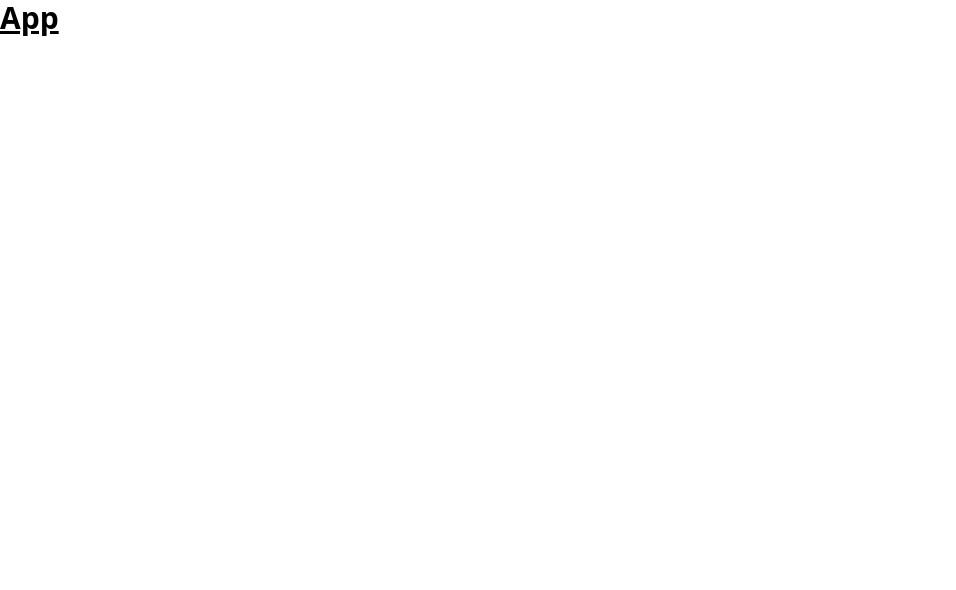
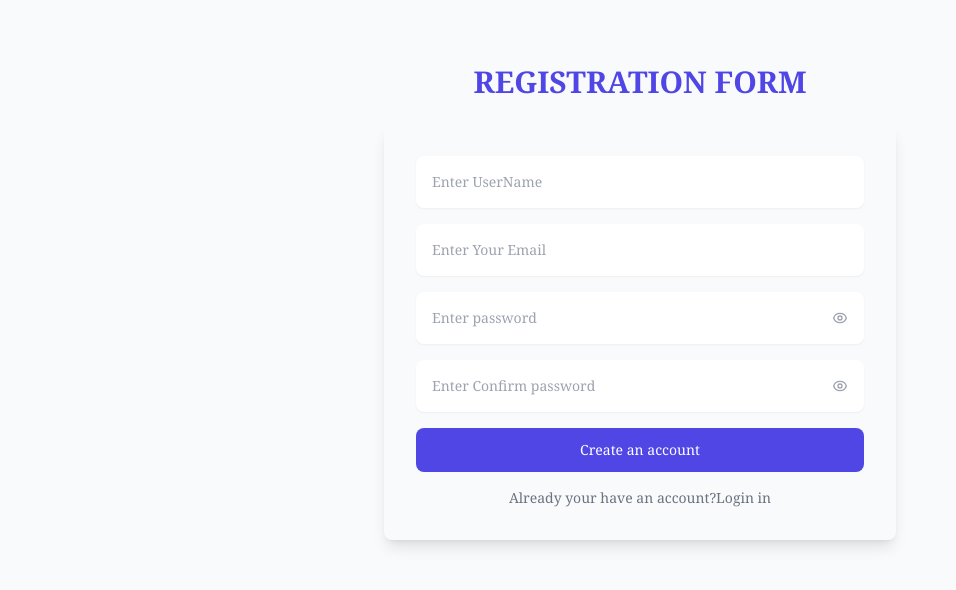
Before and after one commit to Nyiranez/Front-End-Huza-App, a React (Vite) app: page /Signup in a window 1280 px wide. Shown: the top 590 px of the page, without its empty margins (0-956 px from the left). Built offline with nearby package versions, Linux system fonts and the light colour scheme.

Commit message:
design signin and sign up page

```diff
--- a/src/App.jsx
+++ b/src/App.jsx
@@ -1,8 +1,25 @@
+import React from 'react'
+import { BrowserRouter as Router,Routes,Route} from 'react-router-dom'
+import Signin from './Pages/Components/Signin'
+import Signup from './Pages/Components/Signup'
+import Internship from './Pages/Internship'
+import MakeupDesign from './Pages/MakeupDesign'
+import Plainters from './Pages/Plainters'
 
 
 const App = () => {
   return (
-    <div className="text-3xl font-bold underline">App</div>
+    <div>
+       <Router>
+        <Routes>
+            <Route path='/'element={<Signin/>}/>
+            <Route path="/Signup" element={<Signup/>}/>
+            <Route path="/Internship" element={<Internship/>}/>
+            <Route path="/MakeupDesign" element={<MakeupDesign/>}/>
+            <Route path="/Plainters" element={<Plainters/>}/>
+        </Routes>
+       </Router>
+    </div>
   )
 }
 
--- /dev/null
+++ b/src/Pages/Components/Signin.jsx
@@ -0,0 +1,79 @@
+import React from 'react'
+import { Link } from 'react-router-dom'
+
+const Signin = () => {
+  return (
+    <div className='bg-gray-50'>
+    <div class="mx-auto max-w-screen-xl px-4 py-16 sm:px-6 lg:px-8">
+  <div class="mx-auto max-w-lg">
+    <h1 class="text-center text-2xl font-bold text-indigo-600 sm:text-3xl font-serif">SIGNIN INTO YOUR ACCOUNT</h1>
+
+    <form action="#" class="mb-0 mt-6 space-y-4 rounded-lg p-4 shadow-lg sm:p-6 lg:p-8 font-serif">
+      <div>
+        <label for="UserName" class="sr-only">UserName</label>
+
+        <div class="relative">
+          <input
+            type="text"
+            class="w-full rounded-lg border-gray-200 p-4 pe-12 text-sm shadow-sm"
+            placeholder="Enter UserName"
+            required
+          />
+        </div>
+      </div>
+
+      <div>
+        <label for="password" class="sr-only">Password</label>
+
+        <div class="relative">
+          <input
+            type="password"
+            class="w-full rounded-lg border-gray-200 p-4 pe-12 text-sm shadow-sm"
+            placeholder="Enter password"
+            required
+          />
+
+          <span class="absolute inset-y-0 end-0 grid place-content-center px-4">
+            <svg
+              xmlns="http://www.w3.org/2000/svg"
+              class="size-4 text-gray-400"
+              fill="none"
+              viewBox="0 0 24 24"
+              stroke="currentColor"
+            >
+              <path
+                stroke-linecap="round"
+                stroke-linejoin="round"
+                stroke-width="2"
+                d="M15 12a3 3 0 11-6 0 3 3 0 016 0z"
+              />
+              <path
+                stroke-linecap="round"
+                stroke-linejoin="round"
+                stroke-width="2"
+                d="M2.458 12C3.732 7.943 7.523 5 12 5c4.478 0 8.268 2.943 9.542 7-1.274 4.057-5.064 7-9.542 7-4.477 0-8.268-2.943-9.542-7z"
+              />
+            </svg>
+          </span>
+        </div>
+      </div>
+
+      <button
+        type="submit"
+        class="block w-full rounded-lg bg-indigo-600 px-5 py-3 text-sm font-medium text-white hover:bg-blue-900"
+      >
+        Sign in
+      </button>
+
+      <p class="text-center text-sm text-gray-500">
+        No account?
+        <Link to={"/Signup"}><a className=' hover:text-blue-600'>Sign up</a></Link>
+      </p>
+    </form>
+  </div>
+</div>
+</div>
+  )
+}
+
+export default Signin
--- /dev/null
+++ b/src/Pages/Components/Signup.jsx
@@ -0,0 +1,129 @@
+import React from 'react'
+import { Link } from 'react-router-dom'
+
+const Signup = () => {
+    return (
+        <div className='bg-gray-50'>
+        <div class="mx-auto max-w-screen-xl px-4 py-16 sm:px-6 lg:px-8">
+      <div class="mx-auto max-w-lg">
+        <h1 class="text-center text-2xl font-bold text-indigo-600 sm:text-3xl font-serif">REGISTRATION FORM</h1>
+
+        <form action="#" class="mb-0 mt-6 space-y-4 rounded-lg p-4 shadow-lg sm:p-6 lg:p-8 font-serif">
+          <div>
+                <label for="UserName" class="sr-only">UserName</label>
+
+                <div class="relative">
+                <input
+                    type="text"
+                    class="w-full rounded-lg border-gray-200 p-4 pe-12 text-sm shadow-sm"
+                    placeholder="Enter UserName"
+                    required
+                />
+                </div>
+          </div>
+
+          <div>
+                <label for="Email" class="sr-only">Email</label>
+
+                <div class="relative">
+                <input
+                    type="email"
+                    class="w-full rounded-lg border-gray-200 p-4 pe-12 text-sm shadow-sm"
+                    placeholder="Enter Your Email"
+                    required
+                />
+                </div>
+          </div>
+
+          <div>
+            <label for="password" class="sr-only">Password</label>
+
+            <div class="relative">
+              <input
+                type="password"
+                class="w-full rounded-lg border-gray-200 p-4 pe-12 text-sm shadow-sm"
+                placeholder="Enter password"
+                required
+              />
+
+              <span class="absolute inset-y-0 end-0 grid place-content-center px-4">
+                <svg
+                  xmlns="http://www.w3.org/2000/svg"
+                  class="size-4 text-gray-400"
+                  fill="none"
+                  viewBox="0 0 24 24"
+                  stroke="currentColor"
+                >
+                  <path
+                    stroke-linecap="round"
+                    stroke-linejoin="round"
+                    stroke-width="2"
+                    d="M15 12a3 3 0 11-6 0 3 3 0 016 0z"
+                  />
+                  <path
+                    stroke-linecap="round"
+                    stroke-linejoin="round"
+                    stroke-width="2"
+                    d="M2.458 12C3.732 7.943 7.523 5 12 5c4.478 0 8.268 2.943 9.542 7-1.274 4.057-5.064 7-9.542 7-4.477 0-8.268-2.943-9.542-7z"
+                  />
+                </svg>
+              </span>
+            </div>
+
+          </div>
+          <div>
+            <label for=" Confirm password" class="sr-only">Confirm Password</label>
+
+            <div class="relative">
+              <input
+                type="password"
+                class="w-full rounded-lg border-gray-200 p-4 pe-12 text-sm shadow-sm"
+                placeholder="Enter Confirm password"
+                required
+              />
+
+              <span class="absolute inset-y-0 end-0 grid place-content-center px-4">
+                <svg
+                  xmlns="http://www.w3.org/2000/svg"
+                  class="size-4 text-gray-400"
+                  fill="none"
+                  viewBox="0 0 24 24"
+                  stroke="currentColor"
+                >
+                  <path
+                    stroke-linecap="round"
+                    stroke-linejoin="round"
+                    stroke-width="2"
+                    d="M15 12a3 3 0 11-6 0 3 3 0 016 0z"
+                  />
+                  <path
+                    stroke-linecap="round"
+                    stroke-linejoin="round"
+                    stroke-width="2"
+                    d="M2.458 12C3.732 7.943 7.523 5 12 5c4.478 0 8.268 2.943 9.542 7-1.274 4.057-5.064 7-9.542 7-4.477 0-8.268-2.943-9.542-7z"
+                  />
+                </svg>
+              </span>
+            </div>
+
+          </div>
+
+          <button
+            type="submit"
+            class="block w-full rounded-lg bg-indigo-600 px-5 py-3 text-sm font-medium text-white hover:bg-blue-900"
+          >
+            Create an account
+          </button>
+
+          <p class="text-center text-sm text-gray-500">
+            Already your have an account?
+            <Link to={"/"}><a className=' hover:text-blue-600'>Login in</a></Link>
+          </p>
+        </form>
+      </div>
+    </div>
+    </div>
+      )
+    }
+
+export default Signup
--- /dev/null
+++ b/src/Pages/Internship.jsx
@@ -0,0 +1,9 @@
+import React from 'react'
+
+const Internship = () => {
+  return (
+    <div>Internship</div>
+  )
+}
+
+export default Internship
--- /dev/null
+++ b/src/Pages/MakeupDesign.jsx
@@ -0,0 +1,12 @@
+import React from 'react'
+
+
+const MakeupDesign = () => {
+  return (
+    <div>
+      <h2>the makeup page</h2>
+    </div>
+  )
+}
+
+export default MakeupDesign
--- /dev/null
+++ b/src/Pages/Plainters.jsx
@@ -0,0 +1,11 @@
+import React from 'react'
+
+const Plainters = () => {
+  return (
+    <div>
+      <h2>the plainters page</h2>
+    </div>
+  )
+}
+
+export default Plainters
```
